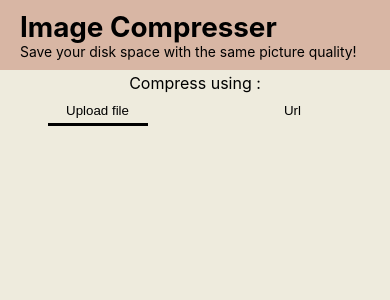
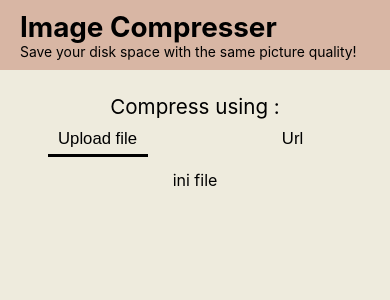
Before and after one commit to rivalarya/image-compress, a React (Create React App) app: page / in a window 390 px wide. Shown: the top 300 px of the page. Built offline with nearby package versions, Linux system fonts and the light colour scheme.

Commit message:
pindah header, nambah komponen via file,url

```diff
--- a/public/index.html
+++ b/public/index.html
@@ -29,6 +29,7 @@
   <body>
     <noscript>You need to enable JavaScript to run this app.</noscript>
     <div id="root"></div>
+    <main></main>
     <!--
       This HTML file is a template.
       If you open it directly in the browser, you will see an empty page.
--- a/src/App.css
+++ b/src/App.css
@@ -1,50 +1,54 @@
-*{
-  padding: 0;
-  margin: 0;
-  box-sizing: border-box;
+.choice {
+  display: flex;
+  justify-content: center;
+  align-content: center;
+  flex-direction: column;
+  font-size: calc(5px + 4vmin);
+  margin-top: 20px;
 }
 
-body{
-  background-color: rgb(238, 235, 221);
+.choice label {
+  text-align: center;
 }
 
-.App-header {
-  background-color: rgb(216, 182, 164);
-  padding: 10px 20px;
+.choice-item {
   display: flex;
-  align-items: center;
-  justify-content: space-between;
-  font-size: calc(10px + 1vmin);
-  color: black;
+  flex-direction: row;
+  justify-content: space-around;
+}
+
+.choice-item button {
+  border: none;
+  background: none;
+  transition: .2s;
+  font-size: calc(5px + 3vmin);
+}
+
+.active {
+  box-shadow: 0px 3px 0px black;
+  transition: .2s;
 }
 
 @media (max-width:576px) {
-  .choice{
-    display:flex;
-    justify-content: center;
-    align-content: center;
-    flex-direction: column;
+
+  .choice label {
+    margin-top: 4px;
   }
-  .choice label{
-    margin-top: 3px;
-    text-align: center;
-  }
-  .choice-item{
-    display: flex;
-    flex-direction: row;
-    justify-content: space-around;
+
+  .choice-item {
     margin-top: 5px;
   }
-  .choice-item button{
+
+  .choice-item button {
     width: 100px;
     padding: 5px;
-    border: none;
-    background: none;
-    transition: .2s;
   }
 
-  .active{
-    box-shadow: 0px 3px 0px black;
-    transition: .2s;
+  main{
+    display: flex;
+    width: 90vw;
+    justify-content: center;
+    margin: 4% auto;
   }
+
 }
--- a/src/App.js
+++ b/src/App.js
@@ -1,23 +1,18 @@
-import logo from './logo.svg';
 import './App.css';
+import UseFile from './components/Main/useFile/main';
+import UseUrl from './components/Main/useUrl/main';
 
 function App() {
   return (
-    <div className="App">
-      <header className="App-header">
-        <div className="brand">
-          <h1>Image Compresser</h1>
-          <p>Save your disk space with the same picture quality!</p>
-        </div>
-      </header>
-        <div className="choice">
+    <>
+      <div className="choice">
         <label>Compress using :</label>
         <div className="choice-item">
-          <button className="active">Upload file</button>
-          <button>Url</button>
+          <button onClick={UseFile}>Upload file</button>
+          <button onClick={UseUrl}>Url</button>
         </div>
-        </div>
-    </div>
+      </div>
+    </>
   );
 }
 
--- /dev/null
+++ b/src/components/Header/Header.js
@@ -0,0 +1,17 @@
+import './header.css';
+
+function Header() {
+    return (
+    <div className="App">
+      <header className="App-header">
+        <div className="brand">
+          <h1>Image Compresser</h1>
+          <p>Save your disk space with the same picture quality!</p>
+        </div>
+      </header>
+
+    </div>
+    )
+}
+
+export default Header;
--- /dev/null
+++ b/src/components/Header/header.css
@@ -0,0 +1,9 @@
+.App-header {
+    background-color: rgb(216, 182, 164);
+    padding: 10px 20px;
+    display: flex;
+    align-items: center;
+    justify-content: space-between;
+    font-size: calc(10px + 1vmin);
+    color: black;
+}
--- /dev/null
+++ b/src/components/Main/useFile/main.js
@@ -0,0 +1,13 @@
+import ReactDOM from 'react-dom';
+
+function UseFile() {
+    document.querySelectorAll('.choice-item button')[0].classList.value = 'active'; // ketika diklik tambahkan class active
+    document.querySelectorAll('.choice-item button')[1].classList.value = ''; // ketika diklik kosongkan class di url
+
+    return ReactDOM.render(
+        <p>ini file</p>,
+        document.getElementsByTagName('main')[0]
+    )
+}
+
+export default UseFile;
--- /dev/null
+++ b/src/components/Main/useUrl/main.js
@@ -0,0 +1,13 @@
+import ReactDOM from 'react-dom';
+
+function UseUrl() {
+    document.querySelectorAll('.choice-item button')[1].classList.value = 'active'; // ketika diklik tambahkan class active
+    document.querySelectorAll('.choice-item button')[0].classList.value = ''; // ketika diklik kosongkan class di upload file
+
+    return ReactDOM.render(
+        <p>ini url</p>,
+        document.getElementsByTagName('main')[0]
+    )
+}
+
+export default UseUrl;
--- a/src/index.css
+++ b/src/index.css
@@ -1,13 +1,15 @@
+* {
+  padding: 0;
+  margin: 0;
+  box-sizing: border-box;
+}
+
 body {
-  margin: 0;
+  background-color: rgb(238, 235, 221);
+
   font-family: -apple-system, BlinkMacSystemFont, 'Segoe UI', 'Roboto', 'Oxygen',
     'Ubuntu', 'Cantarell', 'Fira Sans', 'Droid Sans', 'Helvetica Neue',
     sans-serif;
   -webkit-font-smoothing: antialiased;
   -moz-osx-font-smoothing: grayscale;
 }
-
-code {
-  font-family: source-code-pro, Menlo, Monaco, Consolas, 'Courier New',
-    monospace;
-}
--- a/src/index.js
+++ b/src/index.js
@@ -2,15 +2,20 @@ import React from 'react';
 import ReactDOM from 'react-dom';
 import './index.css';
 import App from './App';
+import Header from './components/Header/Header';
+import UseFile from './components/Main/useFile/main';
 import reportWebVitals from './reportWebVitals';
 
 ReactDOM.render(
   <React.StrictMode>
+    <Header />
     <App />
   </React.StrictMode>,
   document.getElementById('root')
 );
 
+UseFile() // render UseFile ketika pertama kali di load
+
 // If you want to start measuring performance in your app, pass a function
 // to log results (for example: reportWebVitals(console.log))
 // or send to an analytics endpoint. Learn more: https://bit.ly/CRA-vitals
```
Also changed, not shown: src/components/Main/useFile/main.css (added), src/components/Main/useUrl/main.css (added).
